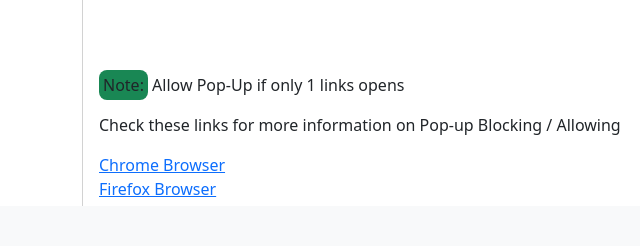
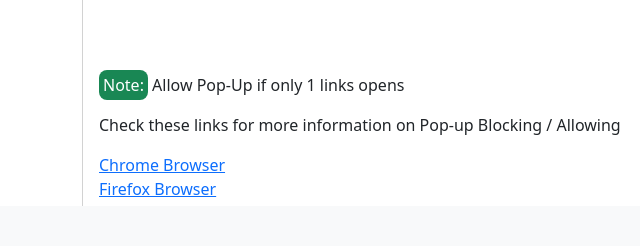
Before and after one commit to vishwas-r/Multi-URL-Opener, a plain HTML site: page index.html in a window 1280 px wide. Shown: the part 538-784 px from the top of the page, 0-640 px from the left. Drawn offline with nearby package versions, Linux system fonts and the light colour scheme.

Commit message:
Update index.html

```diff
--- a/index.html
+++ b/index.html
@@ -25,7 +25,7 @@
 					<div class="form-group"><label for="urlsTextArea">Enter the List of URLs</label><textarea class="form-control" rows="5" id="urlsTextArea" placeholder="https://link1.com&#10;https://link2.com&#10;https://link3.com&#10;https://link4.com&#10;https://link5.com"></textarea></div>
 				</div><button id="openLinks" class="btn btn-primary">Open All URLs <i class="bi bi-box-arrow-up-right"></i></button>
 				<div class="row" style="margin-top: 10%">
-					<div class="clearfix"><span class="rounded-3 bg-success p-1 d-inline">Note:</span><span class="d-inline"> Allow Pop-Up if only 1 links opens</span></div>
+					<div class="clearfix"><span class="rounded-3 bg-success text-white p-1 d-inline">Note:</span><span class="d-inline"> Allow Pop-Up if only 1 links opens</span></div>
 					<p class="mt-3">Check these links for more information on Pop-up Blocking / Allowing</p><a href="https://support.google.com/chrome/answer/95472" target="_blank">Chrome Browser</a><br /><a href="https://support.mozilla.org/en-US/kb/pop-blocker-settings-exceptions-troubleshooting" target="_blank">Firefox Browser</a>
 				</div>
 			</div>
```
